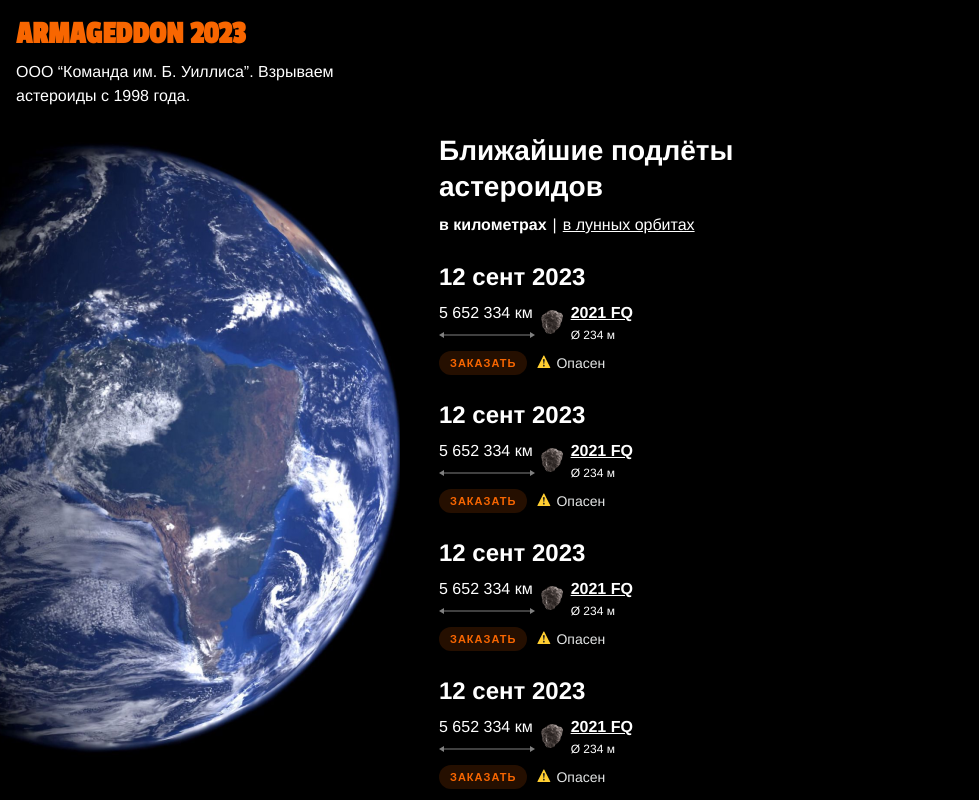
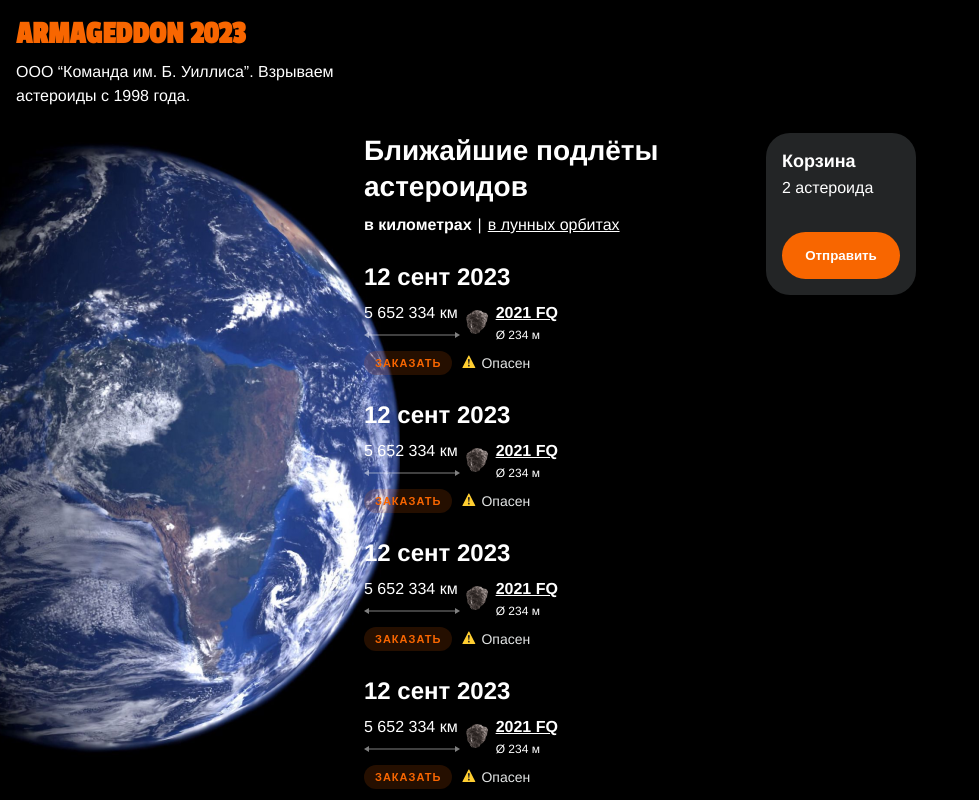
Before and after one commit to Roma3928/nasa-react-app, a React (Create React App) app: page / in a window 1280 px wide. Shown: the top 800 px of the page, without its empty margins (0-979 px from the left). Built offline with nearby package versions, Linux system fonts and the light colour scheme.

Commit message:
added component layout AsteroidBasket,SubmitButton

```diff
--- /dev/null
+++ b/src/components/UI/SubmitButton/SubmitButton.jsx
@@ -0,0 +1,12 @@
+import React from 'react';
+import styles from './SubmitButton.module.scss';
+
+function SubmitButton() {
+  return (
+    <React.Fragment>
+      <button className={styles.submitButton}>Отправить</button>
+    </React.Fragment>
+  );
+}
+
+export default SubmitButton;
--- /dev/null
+++ b/src/components/UI/SubmitButton/SubmitButton.module.scss
@@ -0,0 +1,15 @@
+.submitButton {
+    display: inline-flex;
+    align-items: center;
+    justify-content: center;
+    padding: 16px;
+
+    background-color: #F86600;
+    border-radius: 40px;
+    font-weight: 700;
+    transition: opacity .3s ease-out;
+
+    &:hover {
+        opacity: .7;
+    }
+}
--- /dev/null
+++ b/src/components/elements/Main/AsteroidBasket/AsteroidBasket.jsx
@@ -0,0 +1,18 @@
+import SubmitButton from '../../../UI/SubmitButton/SubmitButton';
+import styles from './AsteroidBasket.module.scss';
+
+function AsteroidBasket() {
+  return (
+    <div className={styles.basket}>
+      <div>
+        <h3 className={styles.basketTitle}>Корзина</h3>
+        <p className={styles.basketAmount}>
+          <span>2</span> астероид<span>а</span>
+        </p>
+      </div>
+      <SubmitButton />
+    </div>
+  );
+}
+
+export default AsteroidBasket;
--- /dev/null
+++ b/src/components/elements/Main/AsteroidBasket/AsteroidBasket.module.scss
@@ -0,0 +1,19 @@
+.basket {
+    padding: 16px;
+    border-radius: 24px;
+    background: #232526;
+    max-width: 150px;
+    width: 100%;
+    display: flex;
+    flex-direction: column;
+
+    &Title {
+        font-size: 18px;
+        margin-bottom: 3px;
+    }
+
+    &Amount {
+        margin-bottom: 32px;
+    }
+
+}
--- a/src/components/elements/Main/Main.jsx
+++ b/src/components/elements/Main/Main.jsx
@@ -1,3 +1,4 @@
+import AsteroidBasket from './AsteroidBasket/AsteroidBasket';
 import AsteroidBlock from './AsteroidBlock/AsteroidBlock';
 import Categories from './Categories/Categories';
 import styles from './Main.module.scss';
@@ -21,6 +22,7 @@ const Main = () => {
             <AsteroidBlock date="12 сент 2023" />
             <AsteroidBlock date="12 сент 2023" />
           </div>
+          <AsteroidBasket />
         </section>
       </div>
     </main>
--- a/src/components/elements/Main/Main.module.scss
+++ b/src/components/elements/Main/Main.module.scss
@@ -11,16 +11,17 @@
         top: 138px;
         width: 536px;
         height: 100%;
-
     }
 
     .asteroids {
         position: relative;
         display: flex;
         justify-content: center;
+        align-items: flex-start;
+        gap: 10px;
 
         &ListBox {
-            max-width: 402px;
+            max-width: 392px;
             width: 100%;
             padding-bottom: 24px;
         }
```
